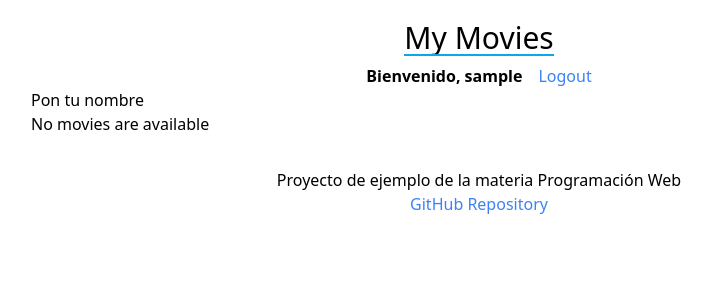
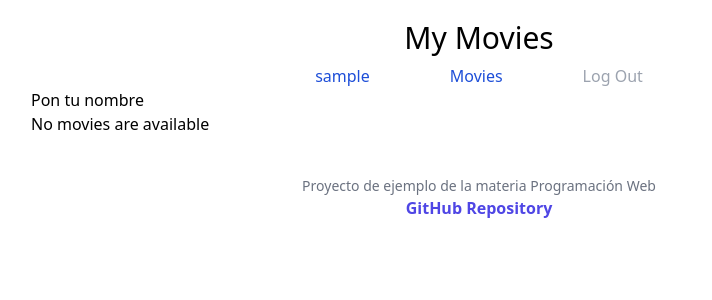
Before and after one commit to Nombre-S/MyMovies, a Django app: page / in a window 1280 px wide. Shown: the top 300 px of the page, without its empty margins (161-873 px from the left). Run offline with Django 5.2, Linux system fonts and the light colour scheme; the visitor is signed in with stand-in values (Sample User, id 1); data that the repository does not hold is empty; style sheets or scripts are compiled from the project's sources; some libraries are stand-ins or nearby versions.

Commit message:
Changed header and added a nav bar

```diff
--- a/mymovies/movies/templates/movies/base.html
+++ b/mymovies/movies/templates/movies/base.html
@@ -1,41 +1,28 @@
+{% load static %}
 <!DOCTYPE html>
 <html lang="en">
 
 <head>
-  <title>Página de Ejemplo</title>
+  <title>My Movies</title>
   <meta charset="UTF-8">
   <meta name="viewport" content="width=device-width, initial-scale=1">
-  <link href="/static/movies/css/output.css" rel="stylesheet">
+  <link rel="stylesheet" href="{% static 'movies/css/output.css' %}" />
   <script src="https://unpkg.com/htmx.org@1.9.12" integrity="sha384-ujb1lZYygJmzgSwoxRggbCHcjc0rB2XoQrxeTUQyRjrOnlCoYta87iKBWq3EsdM2" crossorigin="anonymous"></script>
   <script src="https://unpkg.com/hyperscript.org@0.9.12"></script>
 </head>
 
 <body class="font-sans max-w-4xl mx-auto" hx-headers='{"X-CSRFToken": "{{ csrf_token }}"}'>
-  <header class="flex flex-col items-center mt-5">
-    <div class="relative inline-block">
-      <h1 class="text-3xl font-medium text-center">My Movies</h1>
-      <div class="absolute bottom-0 left-0 w-full h-0.5 bg-sky-500"></div>
+    <div>
+        {% include "movies/head.html" %}
     </div>
-    <nav class="mt-2">
-      <ul class="flex space-x-4">
-        {% if user.is_authenticated %}
-          <li class="font-semibold">Bienvenido, {{ user.username }}</li>
-                    <li><a href="{% url 'logout_view'  %}" class="text-blue-500 hover:underline">Logout</a></li>
-        {% else %}
-          <li><a href="" class="text-blue-500 hover:underline">Login</a></li>
-        {% endif %}
-      </ul>
-    </nav>
-  </header>
-
   <article>
     {% block article %}
     {% endblock article %}
   </article>
 
   <footer class="text-center mt-8">
-    <p>Proyecto de ejemplo de la materia Programación Web</p>
-    <p><a href="https://github.com/Nombre-S/MyMovies" class="text-blue-500 hover:underline">GitHub Repository</a></p>
+      <p class="mt-10 text-center text-sm text-gray-500">Proyecto de ejemplo de la materia Programación Web</p>
+      <p><a href="https://github.com/Nombre-S/MyMovies" target="_blank" class="font-semibold leading-6 text-indigo-600 hover:text-indigo-500">GitHub Repository</a></p>
   </footer>
 </body>
 
--- /dev/null
+++ b/mymovies/movies/templates/movies/head.html
@@ -0,0 +1,31 @@
+<header class="flex flex-col items-center mt-5">
+    <div class="relative inline-block group">
+        <h1 class="text-3xl font-medium text-center">
+            <a href="{% url 'index' %}">My Movies</a>
+        </h1>
+        <div
+            class="absolute bottom-0 left-0 w-full h-0.5 bg-indigo-500 opacity-0 group-hover:opacity-100 transition-opacity duration-300">
+        </div>
+    </div>
+    <nav class="mt-2">
+        <ul class="flex space-x-20">
+            {% if user.is_authenticated %}
+            <li>
+                <p class="text-blue-700 hover:text-indigo-700" >{{ user.username }}</p>
+            </li>
+            {% else %}
+            <li>
+                <a class="text-blue-700 hover:text-indigo-700" href="{% url 'login_view' %}">Login</a>
+            </li>
+            {% endif %}
+            <li>
+                <a class="text-blue-700 hover:text-indigo-700" href="{% url 'index' %}">Movies</a>
+            </li>
+            {% if user.is_authenticated %}
+            <li>
+                <a class="text-gray-400" href="{% url 'logout_view' %}">Log Out</a>
+            </li>
+            {% endif %}
+        </ul>
+    </nav>
+</header>
```
